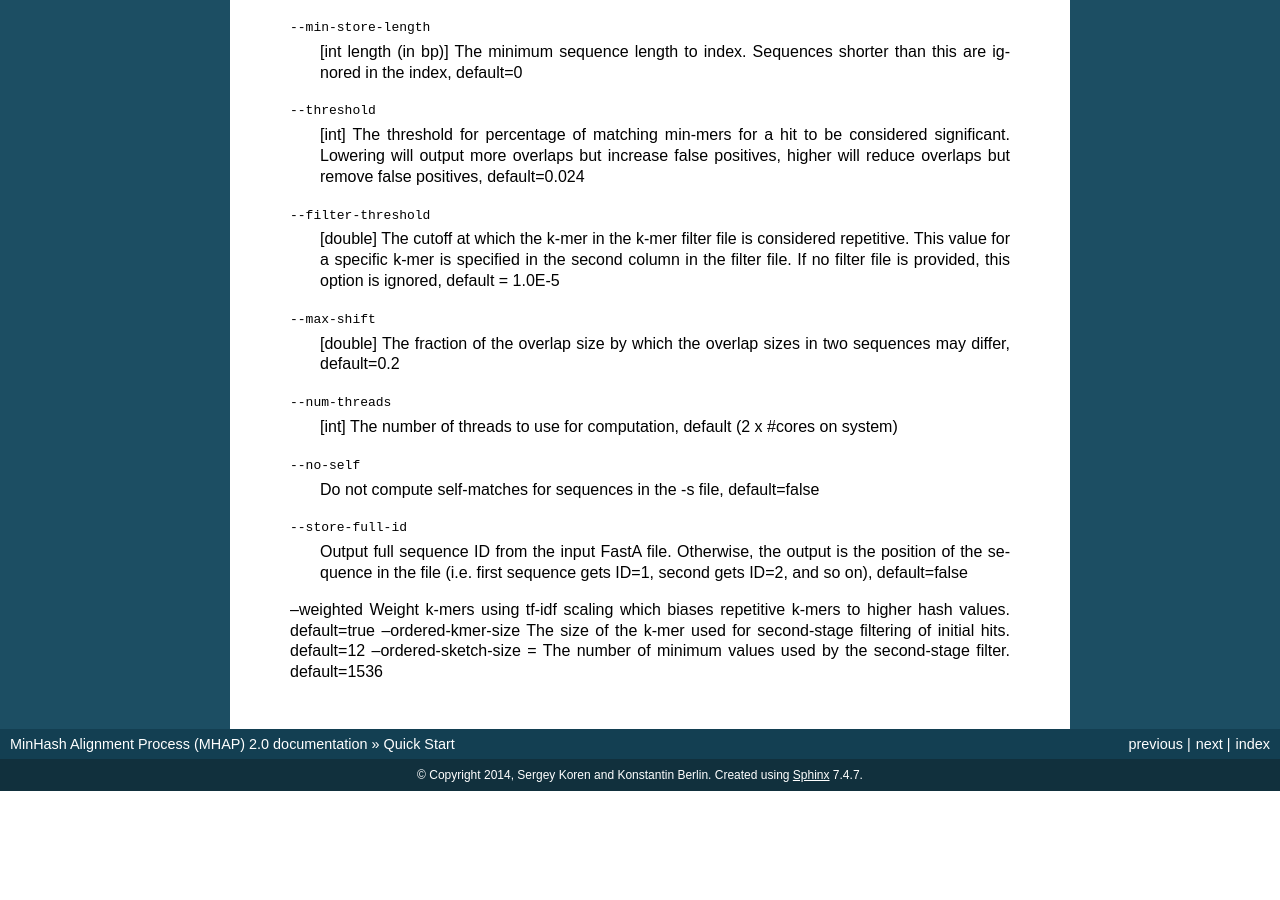
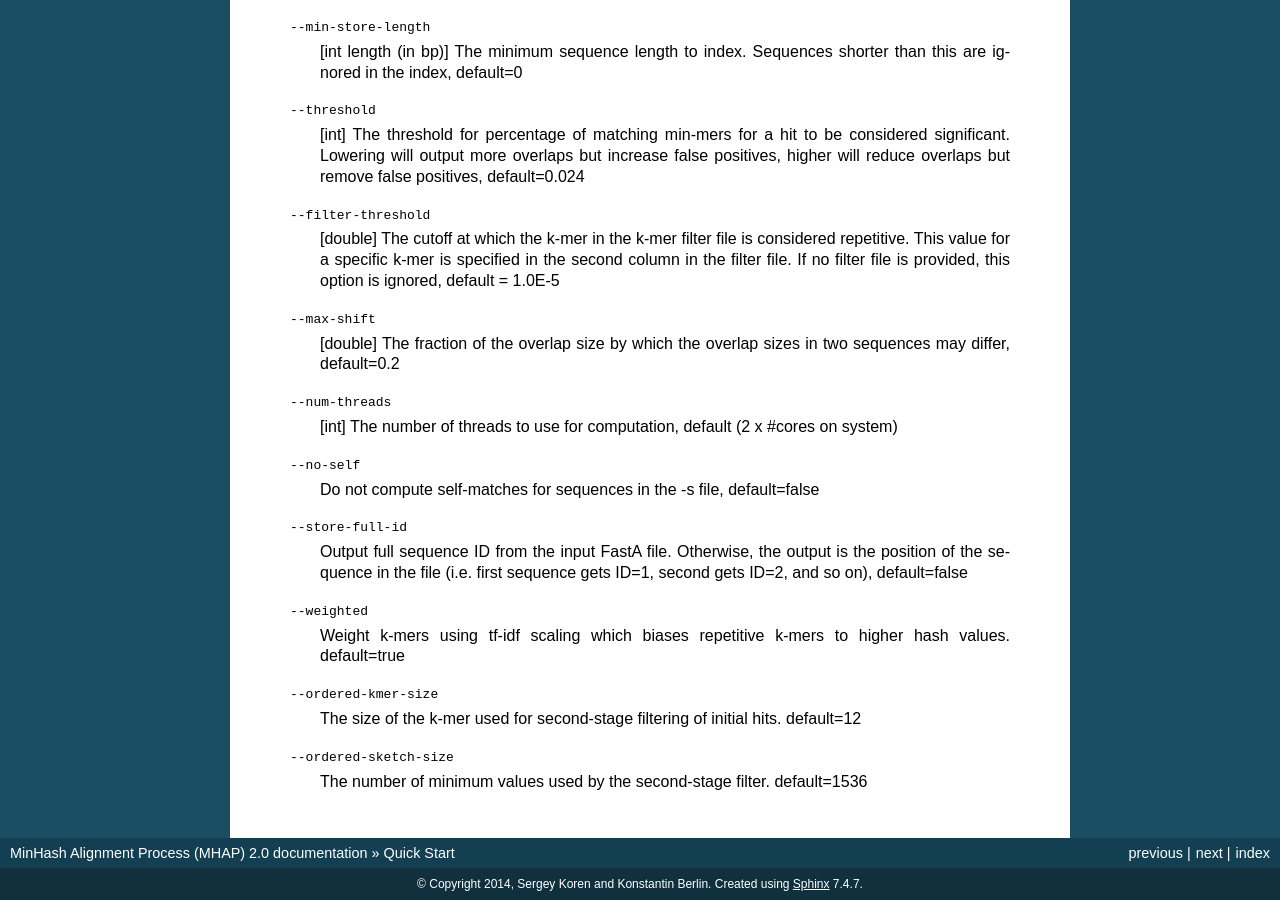
Before and after one commit to marbl/MHAP, a Sphinx documentation site: the page built from docs/source/quickstart.rst, in a window 1280 px wide and 900 px high, scrolled down 1683 px. Built offline with Sphinx 7.4.7, drawn with Linux system fonts in a browser that asks for light colours; before the commit the page ends 2474 px from its top, so only the background shows below that.

Commit message:
Update quickstart.rst

```diff
--- a/docs/source/quickstart.rst
+++ b/docs/source/quickstart.rst
@@ -70,6 +70,6 @@ The full list of options is available via command-line help (--help or -h). Belo
    --num-threads  [int]  The number of threads to use for computation, default (2 x #cores on system)
    --no-self  Do not compute self-matches for sequences in the -s file, default=false
    --store-full-id  Output full sequence ID from the input FastA file. Otherwise, the output is the position of the sequence in the file (i.e. first sequence gets ID=1, second gets ID=2, and so on), default=false
-   --weighted Weight k-mers using tf-idf scaling which biases repetitive k-mers to higher hash values. default=true
-   --ordered-kmer-size The size of the k-mer used for second-stage filtering of initial hits. default=12
-   --ordered-sketch-size = The number of minimum values used by the second-stage filter. default=1536
+   --weighted  Weight k-mers using tf-idf scaling which biases repetitive k-mers to higher hash values. default=true
+   --ordered-kmer-size  The size of the k-mer used for second-stage filtering of initial hits. default=12
+   --ordered-sketch-size  The number of minimum values used by the second-stage filter. default=1536
```
